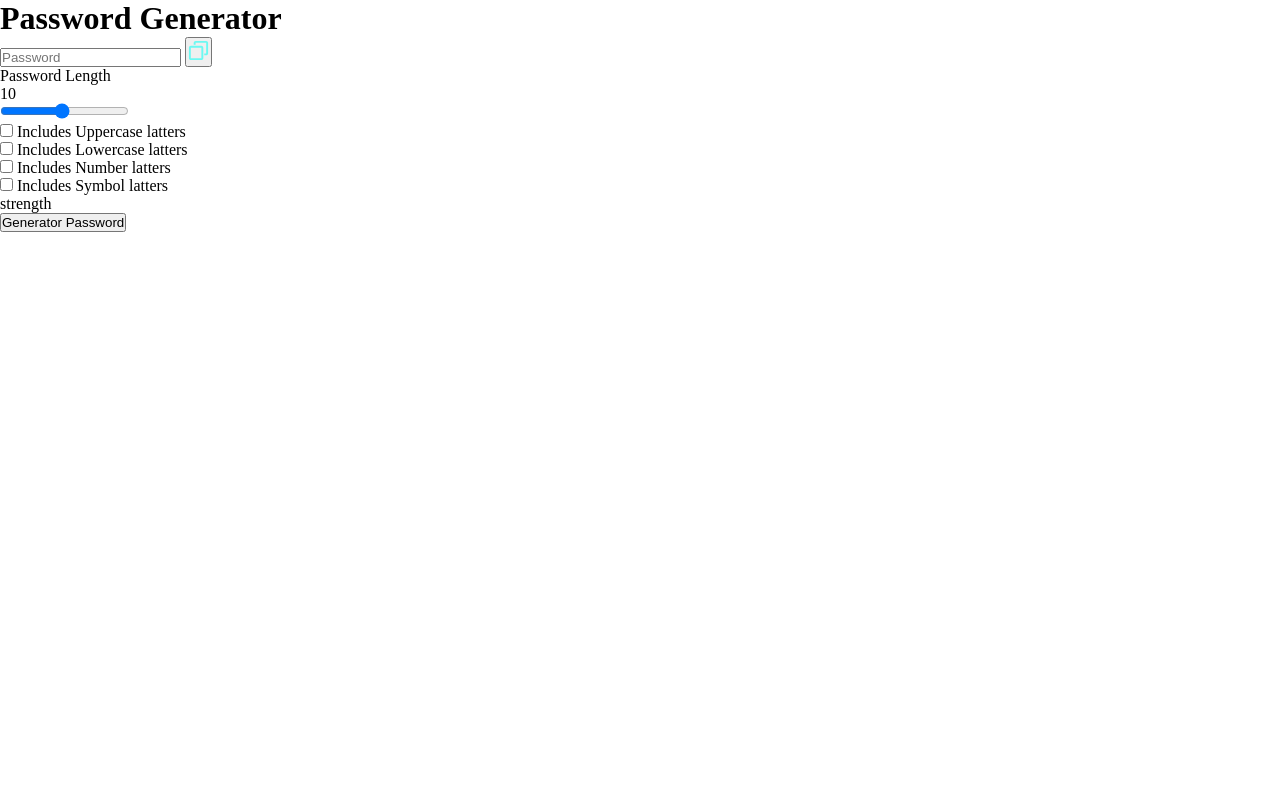
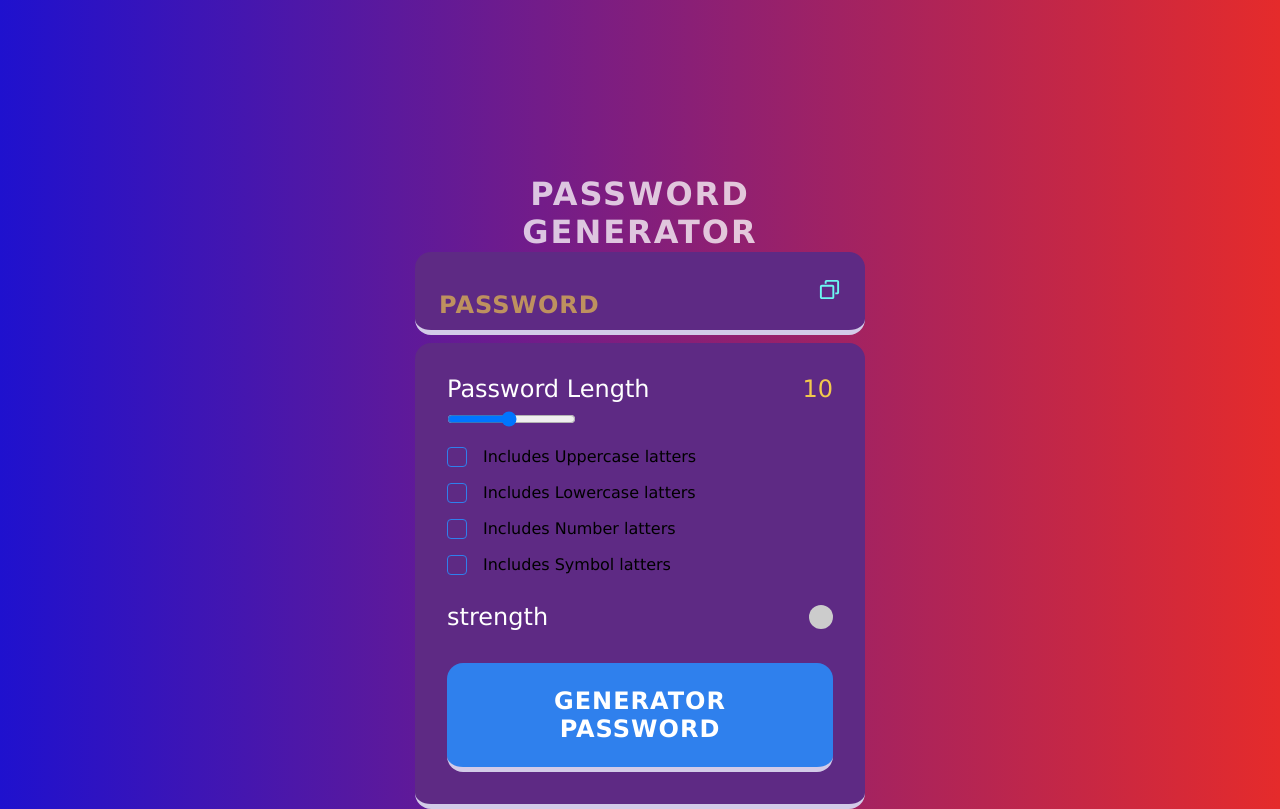
Before and after one commit to RavirajKumarTiwari/Password-Generator, a plain HTML site: page index.html in a window 1280 px wide. Drawn offline with Linux system fonts and the light colour scheme.

```diff
--- a/index.html
+++ b/index.html
@@ -6,6 +6,9 @@
     <meta name="viewport" content="width=device-width, initial-scale=1.0">
     <title>Password Manager</title>
     <link rel="stylesheet" href="style.css">
+    <link rel="preconnect" href="https://fonts.googleapis.com">
+    <link rel="preconnect" href="https://fonts.gstatic.com" crossorigin>
+    <link href="https://fonts.googleapis.com/css2?family=League+Spartan:wght@300&display=swap" rel="stylesheet">
 </head>
 <body>
 
@@ -33,22 +36,22 @@
             <input type="range" min="1" max="20" class="slider" step="1" data-lengthSlider>
 
             <!-- For Checkbox -->
-            <div>
+            <div class="check">
                 <input type="checkbox" id="uppercase">
                 <label for="uppercase">Includes Uppercase latters</label>
             </div>
 
-            <div>
+            <div class="check">
                 <input type="checkbox" id="lowercase">
                 <label for="uppercase">Includes Lowercase latters</label>
             </div>
 
-            <div>
+            <div class="check">
                 <input type="checkbox" id="numbers">
                 <label for="uppercase">Includes Number latters</label>
             </div>
 
-            <div>
+            <div class="check">
                 <input type="checkbox" id="symbols">
                 <label for="uppercase">Includes Symbol latters</label>
             </div>
@@ -56,7 +59,7 @@
             <!-- For Strength -->
             <div class="strength-container">
                 <p>strength</p>
-                <div data-indicator></div>
+                <div class="indicator" data-indicator></div>
             </div>
 
 
--- a/style.css
+++ b/style.css
@@ -1,5 +1,177 @@
-*{
+*,
+*::before,
+*::after {
     margin: 0;
     padding: 0;
     box-sizing: border-box;
+    font-family: 'Lucida Sans', 'Lucida Sans Regular', 'Lucida Grande', 'Lucida Sans Unicode', Geneva, Verdana, sans-serif;
 }
+
+:root{
+    --dk-violet: #5e2a84;
+    --lt-voilet: #a389d4;
+    --lt-voilet2: #d3cbe8;
+    --vb-violet: #4a1d6e;
+    --vb-voilet2: #3a145a;
+
+    --vb-yellow: #f2c94c;
+
+    --pl-white: #ffffff;
+
+    --vb-cyan: #2f80ed;
+    --vb-cyan2: #56ccf2;
+
+    --dk-text: #333333;
+}
+
+body{
+    width: 100vw;
+    height: 100vh;
+    display: flex;
+    flex-direction: column;
+    align-items: center;
+    justify-content: center;
+    background: linear-gradient(90deg, rgba(31, 17, 206, 1) 0%, rgba(229, 43, 43, 1) 100%);
+}
+
+.container{
+    width: 450px;
+    max-height: 450px;
+}
+
+h1{
+    /* font-size: 3rem; */
+    color: var(--pl-white);
+    opacity: 0.75;
+    text-transform: uppercase;
+    /* margin-bottom: 1rem; */
+    letter-spacing: 2px;
+    text-align: center;
+    line-height: 1.2;
+}
+
+.display-container{
+    position: relative;
+    background-color: var(--dk-violet);
+    border-radius: 1rem;
+    border-bottom: 0.35rem solid var(--lt-voilet2);
+
+}
+
+.display{
+    width: 100%;
+    background-color: transparent;
+    padding: 1.5rem 1rem;
+    color: var(--vb-yellow);
+    font-weight: 600;
+    font-size: 1.5rem;
+    line-height: 30px;
+    letter-spacing: 1px;
+    padding-right: 3.25rem;
+    border: none;
+}
+
+.display::placeholder{
+    position: absolute;
+    top: 50%;
+    left: 1.5rem;
+    font-size: 1.5rem;
+    line-height: 30px;
+    color: var(--vb-yellow);
+    opacity: 0.65;
+    text-transform: uppercase
+}
+
+.display-container button{
+    position: absolute;
+    top: 50%;
+    right: 1.5rem;
+    transform: translateY(-50%);
+    background-color: transparent;
+    border: none;
+    cursor: pointer;
+}
+
+.input-container{
+    width: 100%;
+    background-color: var(--dk-violet);
+    border-radius: 1rem;
+    margin-top: 0.5rem;
+    padding: 2rem;
+    border-bottom: 0.35rem solid var(--lt-voilet2);
+}
+
+.length-container{
+    display: flex;
+    justify-content: space-between;
+    align-items: center;
+    margin-bottom: 0.5rem;
+}
+
+.length-container p:nth-child(1){
+    color: var(--pl-white);
+    font-size: 1.5rem;
+}
+
+.length-container p:nth-child(2){
+    color: var(--vb-yellow);
+    font-size: 1.5rem;
+}
+
+.strength-container{
+    display: flex;
+    justify-content: space-between;
+    align-items: center;
+    margin-top: 1.75rem;
+    margin-bottom: 2rem;
+}
+
+.strength-container p{
+    color: var(--pl-white);
+    font-size: 1.5rem;
+}
+
+.indicator{
+    width: 1.5rem;
+    height: 1.5rem;
+    border-radius: 50%;
+}
+
+.generateButton{
+    width: 100%;
+    background-color: var(--vb-cyan);
+    padding: 1.5rem;
+    border-radius: 1rem;
+    border: none;
+    border-bottom: 0.35rem solid var(--lt-voilet2);
+    color: var(--pl-white);
+    font-size: 1.5rem;
+    font-weight: 600;
+    text-transform: uppercase;
+    letter-spacing: 1px;
+    cursor: pointer;
+    transition: all 0.3s ease-in-out;
+}
+
+.generateButton:hover{
+    background-color: var(--vb-cyan2);
+    color: var(--dk-violet);
+    border-bottom: 0rem;
+}
+
+.check{
+    display: flex;
+    align-items: center;
+    margin: 1rem 0;
+    gap: 0 1rem;
+}
+
+.check input{
+    appearance: none;
+    width: 20px;
+    height: 20px;
+    border-radius: 0.25rem;
+    border: 1.5px solid var(--vb-cyan);
+    cursor: pointer;
+    position: relative;
+}
```
Also changed, not shown: assets/Screenshot PassGen.png (added), 1 other file.
